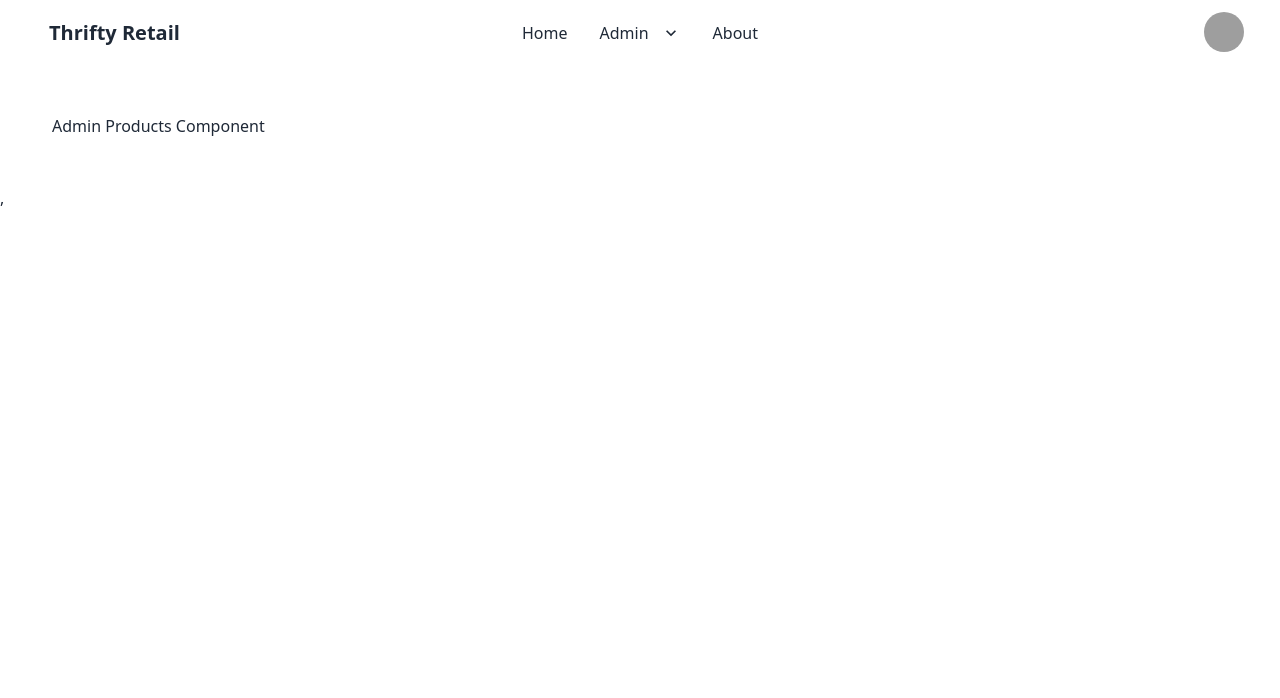
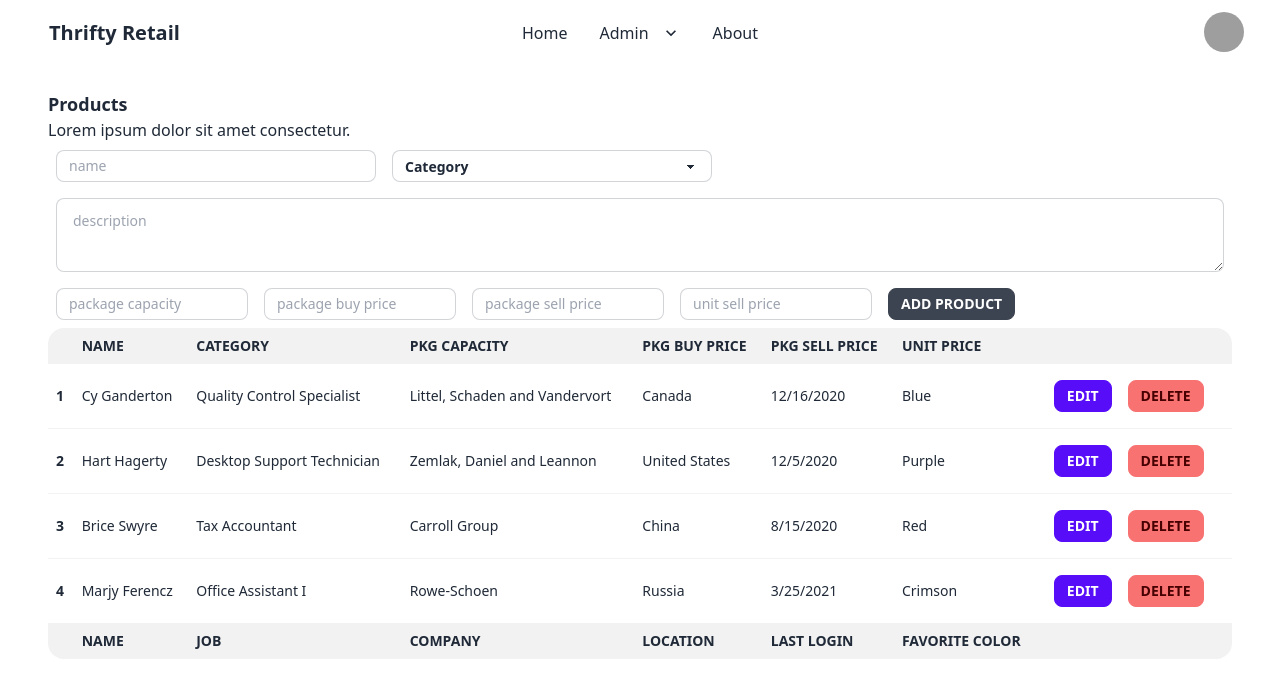
Before and after one commit to emadunan/zretailer, a React (Create React App) app in the folder zretailer-client/: page /admin in a window 1280 px wide. Shown: the top 698 px of the page. Built offline with nearby package versions, Linux system fonts and the light colour scheme; grey boxes are pictures that could not be loaded.

Commit message:
feat: Create form for adding products

```diff
--- a/zretailer-client/src/App.tsx
+++ b/zretailer-client/src/App.tsx
@@ -1,7 +1,6 @@
 import './App.css';
-import Navbar from './components/Navbar';
 
-import { Routes, Route } from "react-router-dom";
+import { Route, RouterProvider, createBrowserRouter, createRoutesFromElements } from "react-router-dom";
 
 import Layout from "./pages/Layout";
 import Home from "./pages/Home";
@@ -11,25 +10,24 @@ import AdminProducts from './pages/Admin-Products';
 import AdminOffers from './pages/Admin-Offers';
 import NotFound from "./pages/Not-Found";
 
+const router = createBrowserRouter(createRoutesFromElements(
+  <Route path="/" element={<Layout />}>
+    <Route index element={<Home />} />
+    <Route path="home" element={<Home />} />
+    <Route path="about" element={<About />} />
+    <Route path="admin" element={<Admin />}>
+      <Route index element={<AdminProducts />} />
+      <Route path="products" element={<AdminProducts />} />
+      <Route path="offers" element={<AdminOffers />} />
+    </Route>
+    <Route path="*" element={<NotFound />} />
+  </Route>
+))
+
 function App() {
   return (
     <div className="mx-6">
-      <Navbar />
-      <main className="my-12 mx-7">
-        <Routes>
-          <Route path="/" element={<Layout />}>
-            <Route index element={<Home />}/>
-            <Route path="home" element={<Home />}/>
-            <Route path="about" element={<About />}/>
-            <Route path="admin" element={<Admin />}>
-              <Route index element={<AdminProducts />} />
-              <Route path="products" element={<AdminProducts />} />
-              <Route path="offers" element={<AdminOffers />}/>
-            </Route>
-            <Route path="*" element={<NotFound />} />
-          </Route>
-        </Routes>
-      </main>
+        <RouterProvider router={router} />
     </div>
   );
 }
--- a/zretailer-client/src/index.tsx
+++ b/zretailer-client/src/index.tsx
@@ -3,7 +3,6 @@ import ReactDOM from 'react-dom/client';
 import './index.css';
 import App from './App';
 import reportWebVitals from './reportWebVitals';
-import { BrowserRouter } from "react-router-dom";
 
 
 const root = ReactDOM.createRoot(
@@ -11,9 +10,7 @@ const root = ReactDOM.createRoot(
 );
 root.render(
   <React.StrictMode>
-    <BrowserRouter>
-      <App />
-    </BrowserRouter>,
+    <App />
   </React.StrictMode>
 );
 
--- a/zretailer-client/src/pages/Admin-Products.tsx
+++ b/zretailer-client/src/pages/Admin-Products.tsx
@@ -1,5 +1,112 @@
 function AdminProducts() {
-    return (<div>Admin Products Component</div>);
+    return (
+        <div>
+            <h1 className="text-lg font-bold">Products</h1>
+            <p>Lorem ipsum dolor sit amet consectetur.</p>
+            <form className="flex flex-wrap">
+                <input type="text" placeholder="name" className="input input-sm input-bordered w-full max-w-xs m-2" />
+                <select className="select select-sm select-bordered w-full max-w-xs m-2">
+                    <option disabled selected>Category</option>
+                    <option value="meat and fish">Meat and Fish</option>
+                    <option value="dairy">Dairy</option>
+                    <option value="vegetables and fruit">Vegetables and fruit</option>
+                    <option value="freezer">Freezer</option>
+                    <option value="bread and bread spreads">Bread and bread spreads</option>
+                    <option value="dried goods">Dried Goods</option>
+                    <option value="snacks">Snacks</option>
+                    <option value="care products">Care Products</option>
+                </select>
+                <textarea className="textarea textarea-bordered w-full m-2" placeholder="description"></textarea>
+                <input type="number" placeholder="package capacity" className="input input-sm input-bordered w-48 max-w-xs m-2" />
+                <input type="number" placeholder="package buy price" className="input input-sm input-bordered w-48 max-w-xs m-2" />
+                <input type="number" placeholder="package sell price" className="input input-sm input-bordered w-48 max-w-xs m-2" />
+                <input type="number" placeholder="unit sell price" className="input input-sm input-bordered w-48 max-w-xs m-2" />
+                <button className="btn btn-sm m-2">Add Product</button>
+            </form>
+            <div className="overflow-x-auto">
+                <table className="table table-compact w-full">
+                    <thead>
+                        <tr>
+                            <th></th>
+                            <th>Name</th>
+                            <th>Category</th>
+                            <th>Pkg Capacity</th>
+                            <th>Pkg Buy Price</th>
+                            <th>Pkg Sell Price</th>
+                            <th>Unit Price</th>
+                            <th></th>
+                        </tr>
+                    </thead>
+                    <tbody>
+                        <tr>
+                            <th>1</th>
+                            <td>Cy Ganderton</td>
+                            <td>Quality Control Specialist</td>
+                            <td>Littel, Schaden and Vandervort</td>
+                            <td>Canada</td>
+                            <td>12/16/2020</td>
+                            <td>Blue</td>
+                            <td>
+                                <button className="btn btn-primary btn-sm m-2">Edit</button>
+                                <button className="btn btn-error btn-sm m-2">Delete</button>
+                            </td>
+                        </tr>
+                        <tr>
+                            <th>2</th>
+                            <td>Hart Hagerty</td>
+                            <td>Desktop Support Technician</td>
+                            <td>Zemlak, Daniel and Leannon</td>
+                            <td>United States</td>
+                            <td>12/5/2020</td>
+                            <td>Purple</td>
+                            <td>
+                                <button className="btn btn-primary btn-sm m-2">Edit</button>
+                                <button className="btn btn-error btn-sm m-2">Delete</button>
+                            </td>
+                        </tr>
+                        <tr>
+                            <th>3</th>
+                            <td>Brice Swyre</td>
+                            <td>Tax Accountant</td>
+                            <td>Carroll Group</td>
+                            <td>China</td>
+                            <td>8/15/2020</td>
+                            <td>Red</td>
+                            <td>
+                                <button className="btn btn-primary btn-sm m-2">Edit</button>
+                                <button className="btn btn-error btn-sm m-2">Delete</button>
+                            </td>
+                        </tr>
+                        <tr>
+                            <th>4</th>
+                            <td>Marjy Ferencz</td>
+                            <td>Office Assistant I</td>
+                            <td>Rowe-Schoen</td>
+                            <td>Russia</td>
+                            <td>3/25/2021</td>
+                            <td>Crimson</td>
+                            <td>
+                                <button className="btn btn-primary btn-sm m-2">Edit</button>
+                                <button className="btn btn-error btn-sm m-2">Delete</button>
+                            </td>
+                        </tr>
+                    </tbody>
+                    <tfoot>
+                        <tr>
+                            <th></th>
+                            <th>Name</th>
+                            <th>Job</th>
+                            <th>company</th>
+                            <th>location</th>
+                            <th>Last Login</th>
+                            <th>Favorite Color</th>
+                            <th></th>
+                        </tr>
+                    </tfoot>
+                </table>
+            </div>
+        </div>
+    );
 }
 
 export default AdminProducts;
--- a/zretailer-client/src/pages/Layout.tsx
+++ b/zretailer-client/src/pages/Layout.tsx
@@ -1,7 +1,16 @@
+import { Fragment } from "react";
 import { Outlet } from "react-router-dom";
+import Navbar from "../components/Navbar";
 
 function Layout() {
-    return <Outlet />;
+    return (
+        <Fragment>
+            <Navbar />
+            <main className="m-6">
+                <Outlet />
+            </main>
+        </Fragment>
+    );
 }
 
 export default Layout;
```
